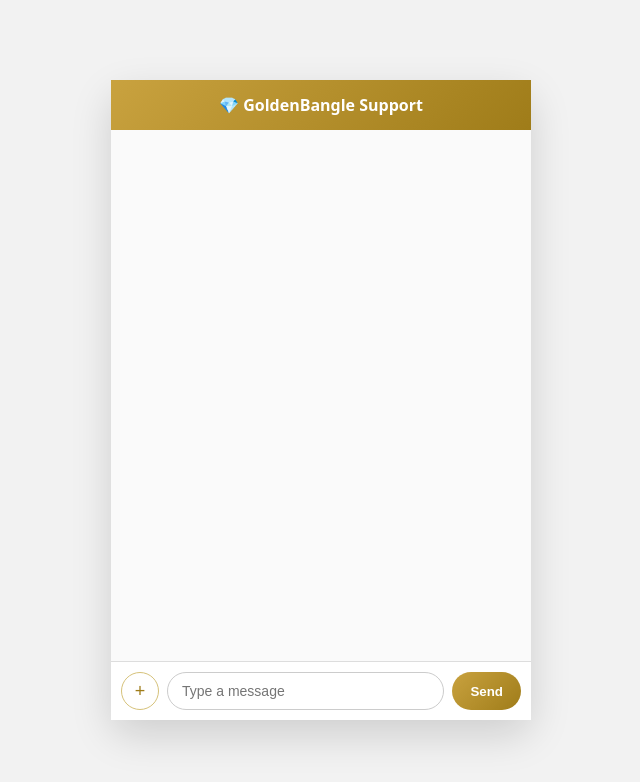
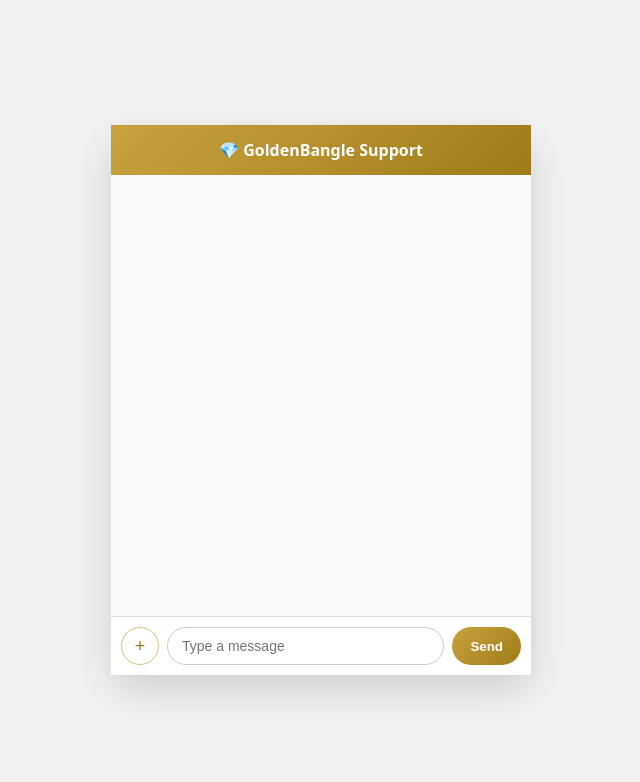
Before and after one commit to pransu-coder/chatbot-backend, a website: page public/index.html in a window 1280 px wide. Shown: the whole page, without its empty margins (319-959 px from the left). Drawn offline with Linux system fonts and the light colour scheme.

Commit message:
Update index.html

```diff
--- a/public/index.html
+++ b/public/index.html
@@ -37,7 +37,7 @@ html, body {
 /* Laptop / Desktop card */
 @media (min-width: 768px) {
   .chat-app {
-    height: 640px;
+    height: 550px;
     border-radius: 16px;
     box-shadow: 0 15px 40px rgba(0,0,0,.15);
   }
```
